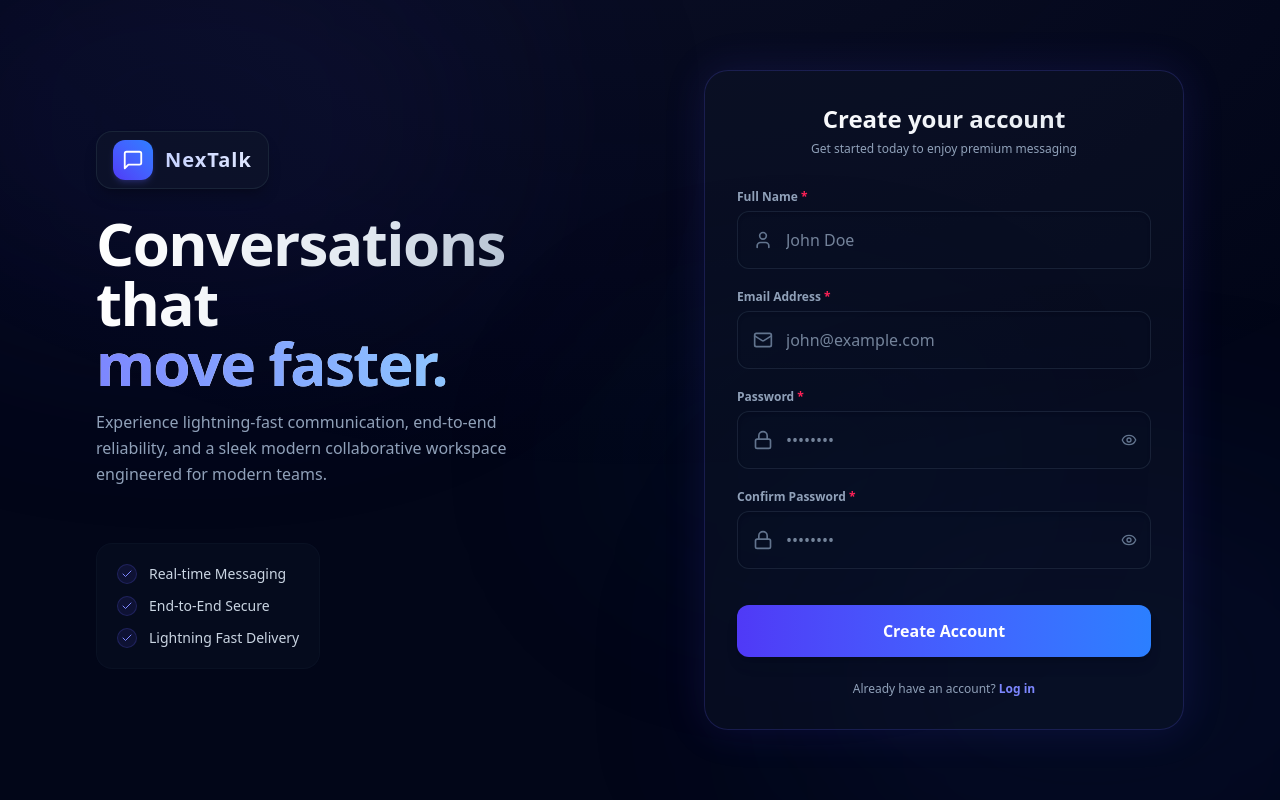
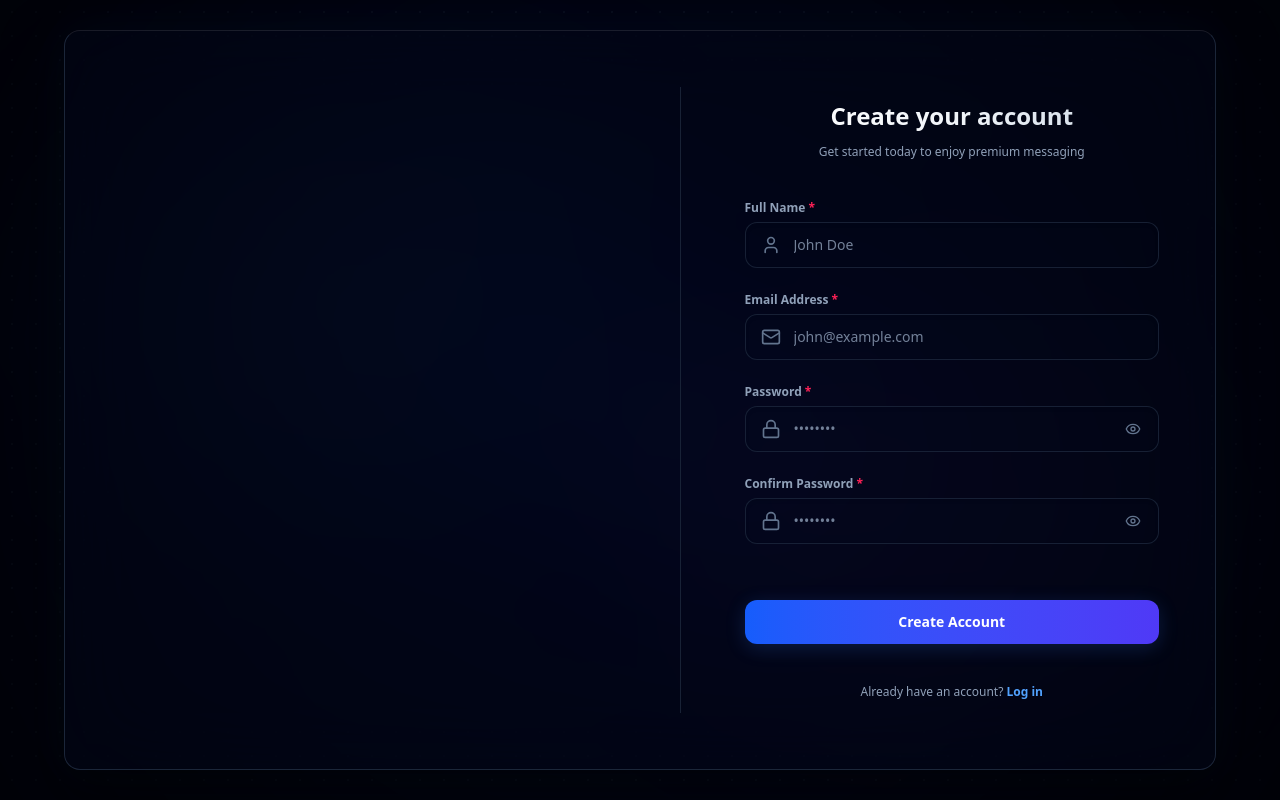
Before and after one commit to ebinlouis/NexTalk, a React (Vite) app in the folder frontend/: page / in a window 1280 px wide. Built offline with nearby package versions, Linux system fonts and the light colour scheme.

Commit message:
style: align form typography, unify layout container, and fix browser autofill styles

```diff
--- a/frontend/src/components/InputField.jsx
+++ b/frontend/src/components/InputField.jsx
@@ -35,11 +35,11 @@ export default function InputField({
                     type={type}
                     placeholder={placeholder}
                     required={required}
-                    className={`w-full bg-slate-900/10 border border-slate-800/80 hover:border-slate-700/80 rounded-xl py-4 ${
+                    className={`w-full bg-slate-900/10 border border-slate-800/80 hover:border-slate-700/80 rounded-xl py-3 ${
                         Icon ? 'pl-12' : 'pl-4'
                     } ${
                         rightElement ? 'pr-12' : 'pr-4'
-                    } text-slate-100 placeholder-slate-400/80 outline-none transition-all duration-300 focus:border-blue-500/80 focus:ring-4 focus:ring-blue-500/20 focus:bg-slate-950/60 shadow-inner`}
+                    } text-sm text-slate-100 placeholder-slate-400/80 outline-none transition-all duration-300 focus:border-blue-500/80 focus:ring-4 focus:ring-blue-500/20 focus:bg-slate-950/60 shadow-inner`}
                     {...props}
                 />
 
--- a/frontend/src/index.css
+++ b/frontend/src/index.css
@@ -64,3 +64,13 @@ body {
 .animate-fade-in-up {
     animation: fadeInUp 0.8s cubic-bezier(0.16, 1, 0.3, 1) forwards;
 }
+
+/* Prevent browser autofill from overriding input styles */
+input:-webkit-autofill,
+input:-webkit-autofill:hover,
+input:-webkit-autofill:focus,
+input:-webkit-autofill:active {
+    -webkit-box-shadow: 0 0 0 1000px #090d16 inset !important; /* Matches input inner background */
+    -webkit-text-fill-color: #f1f5f9 !important; /* Matches text-slate-100 */
+    transition: background-color 5000s ease-in-out 0s;
+}
--- a/frontend/src/pages/SignupPage.jsx
+++ b/frontend/src/pages/SignupPage.jsx
@@ -1,6 +1,6 @@
 import React, { useState } from 'react';
 import { Link } from 'react-router-dom';
-import { User, Mail, Lock, Eye, EyeOff, MessageSquare, Check } from 'lucide-react';
+import { User, Mail, Lock, Eye, EyeOff, MessageSquare, Check, Shield, Zap } from 'lucide-react';
 import InputField from '../components/InputField';
 import { useAuthStore } from '../store/useAuthStore';
 import toast from 'react-hot-toast';
@@ -43,77 +43,133 @@ export default function SignupPage() {
 
     return (
         <div className="relative min-h-screen bg-slate-950 text-slate-100 flex items-center justify-center overflow-hidden font-sans select-none">
-            {/* Decorative Sophisticated Animated Gradient Blobs */}
-            <div className="absolute top-[-10%] left-[-10%] w-[50%] h-[50%] rounded-full bg-indigo-900/20 blur-[120px] animate-pulse duration-8000" />
-            <div className="absolute bottom-[-10%] right-[-10%] w-[50%] h-[50%] rounded-full bg-blue-900/15 blur-[120px] animate-pulse duration-6000" />
-            <div className="absolute top-[40%] right-[20%] w-[35%] h-[35%] rounded-full bg-sky-900/10 blur-[100px] animate-pulse duration-7000" />
+            {/* Ambient Background Glows */}
+            <div className="absolute top-[15%] left-[5%] w-[45%] h-[45%] rounded-full bg-blue-500/10 blur-[130px] animate-pulse duration-8000 pointer-events-none" />
+            <div className="absolute bottom-[15%] right-[5%] w-[45%] h-[45%] rounded-full bg-purple-500/8 blur-[130px] animate-pulse duration-6000 pointer-events-none" />
+            <div className="absolute top-[40%] right-[30%] w-[30%] h-[30%] rounded-full bg-indigo-500/5 blur-[120px] animate-pulse duration-7000 pointer-events-none" />
 
-            {/* Grid Pattern Background */}
-            <div className="absolute inset-0 bg-[radial-gradient(ellipse_80%_80%_at_50%_-20%,rgba(120,119,198,0.08),rgba(255,255,255,0))] pointer-events-none" />
+            {/* Radial Dot Grid Background */}
+            <div className="absolute inset-0 bg-[radial-gradient(#1e293b_1.2px,transparent_1.2px)] bg-size-[24px_24px] opacity-35 pointer-events-none" />
+            <div className="absolute inset-0 bg-[radial-gradient(circle_at_center,rgba(0,0,0,0)_20%,rgba(0,0,0,0.65)_100%)] pointer-events-none" />
 
             {/* Main Container */}
-            <div className="w-full max-w-6xl mx-auto px-4 md:px-8 py-10 flex flex-col lg:flex-row items-center justify-between gap-12 lg:gap-8 z-10 animate-fade-in-up">
-                {/* Left Section: Branding & Product Features */}
-                <div className="w-full lg:w-1/2 flex flex-col items-center lg:items-start text-center lg:text-left gap-6">
-                    <div className="flex items-center gap-3 bg-slate-900/60 border border-slate-800/80 px-4 py-2 rounded-2xl backdrop-blur-md shadow-lg shadow-black/20 hover:scale-105 transition-transform duration-300">
-                        <div className="w-10 h-10 rounded-xl bg-gradient-to-tr from-indigo-600 to-blue-500 flex items-center justify-center text-white shadow-md shadow-indigo-500/20">
-                            <MessageSquare size={22} />
+            <div
+                className="w-full max-w-6xl mx-auto px-6 md:px-14 py-12 md:py-14 flex flex-col lg:flex-row items-center lg:items-stretch justify-center gap-12 lg:gap-16 z-10 animate-fade-in opacity-0 bg-slate-950/50 backdrop-blur-2xl border border-slate-800/95 rounded-2xl shadow-[0_25px_60px_rgba(0,0,0,0.65),0_0_50px_rgba(59,130,246,0.06)] border-t-white/10 relative transition-all duration-500 hover:border-slate-700/50"
+                style={{ animationFillMode: 'forwards' }}
+            >
+                {/* Left Section: Branding & Features (Hidden on mobile/tablet for centering card) */}
+                <div
+                    className="hidden lg:flex w-full lg:w-1/2 flex-col justify-center items-start text-left gap-8 animate-fade-in opacity-0"
+                    style={{ animationFillMode: 'forwards' }}
+                >
+                    <div
+                        className="flex items-center gap-3 mb-2 cursor-pointer group animate-fade-in-left opacity-0"
+                        style={{ animationDelay: '100ms', animationFillMode: 'forwards' }}
+                    >
+                        <div className="w-9 h-9 rounded-xl bg-linear-to-tr from-blue-600 to-indigo-600 flex items-center justify-center text-white shadow-md shadow-blue-500/20 group-hover:rotate-6 transition-transform duration-200">
+                            <MessageSquare size={18} />
                         </div>
-                        <span className="text-xl font-bold tracking-wider bg-gradient-to-r from-indigo-200 to-indigo-100 bg-clip-text text-transparent">
+                        <span className="text-lg font-bold tracking-wider bg-linear-to-r from-slate-100 via-slate-200 to-slate-300 bg-clip-text text-transparent">
                             NexTalk
                         </span>
                     </div>
 
-                    <div className="space-y-4">
-                        <h1 className="text-4xl md:text-5xl lg:text-6xl font-extrabold tracking-tight leading-none bg-gradient-to-r from-white via-slate-200 to-slate-400 bg-clip-text text-transparent">
-                            Conversations that
+                    <div
+                        className="space-y-4 animate-fade-in-left opacity-0"
+                        style={{ animationDelay: '200ms', animationFillMode: 'forwards' }}
+                    >
+                        <h1 className="text-[32px] md:text-[43px] lg:text-[48px] font-extrabold tracking-tight leading-[1.1] text-white">
+                            <span className="whitespace-nowrap">Connect Better.</span>
                             <br />
-                            <span className="bg-gradient-to-r from-indigo-400 to-blue-300 bg-clip-text text-transparent">
-                                move faster.
+                            <span className="bg-linear-to-r from-blue-400 via-indigo-400 to-purple-400 bg-clip-text text-transparent whitespace-nowrap">
+                                Work Together.
                             </span>
                         </h1>
-                        <p className="text-sm md:text-base text-slate-400 max-w-md leading-relaxed">
-                            Experience lightning-fast communication, end-to-end reliability, and a
-                            sleek modern collaborative workspace engineered for modern teams.
+                        <p className="text-sm md:text-base text-slate-400 max-w-90 leading-relaxed">
+                            Secure messaging, seamless collaboration, and real-time communication
+                            built for modern teams.
                         </p>
                     </div>
 
-                    {/* Product-Focused Trust Checkmarks */}
-                    <div className="hidden lg:flex flex-col gap-3 mt-8 p-5 bg-slate-900/30 border border-slate-800/20 rounded-2xl backdrop-blur-sm">
-                        <div className="flex items-center gap-3 text-slate-300 text-sm">
-                            <div className="w-5 h-5 rounded-full bg-indigo-500/10 flex items-center justify-center text-indigo-400 border border-indigo-500/20">
-                                <Check size={12} />
+                    {/* Premium Feature Information Cards */}
+                    <div className="grid grid-cols-1 gap-4 mt-4 w-full max-w-md">
+                        <div
+                            className="flex items-start gap-4 p-5 rounded-2xl bg-slate-900/10 border border-slate-800/40 backdrop-blur-sm hover:bg-slate-900/30 hover:border-slate-700/60 hover:-translate-y-1 hover:shadow-[0_8px_30px_rgba(59,130,246,0.06)] transition-all duration-200 group cursor-pointer animate-fade-in-left opacity-0"
+                            style={{ animationDelay: '300ms', animationFillMode: 'forwards' }}
+                        >
+                            <div className="w-10 h-10 rounded-xl bg-blue-500/10 border border-blue-500/20 flex items-center justify-center text-blue-400 group-hover:scale-110 group-hover:bg-blue-500/20 group-hover:shadow-[0_0_15px_rgba(59,130,246,0.2)] group-hover:border-blue-500/40 transition-all duration-200">
+                                <MessageSquare size={20} />
                             </div>
-                            <span>Real-time Messaging</span>
+                            <div className="space-y-0.5">
+                                <h4 className="text-sm font-semibold text-slate-200 group-hover:text-white transition-colors">
+                                    Real-Time Messaging
+                                </h4>
+                                <p className="text-xs text-slate-400 leading-relaxed">
+                                    Instant messaging with typing indicators and online presence.
+                                </p>
                             </div>
-                        <div className="flex items-center gap-3 text-slate-300 text-sm">
-                            <div className="w-5 h-5 rounded-full bg-indigo-500/10 flex items-center justify-center text-indigo-400 border border-indigo-500/20">
-                                <Check size={12} />
                         </div>
-                            <span>End-to-End Secure</span>
+
+                        <div
+                            className="flex items-start gap-4 p-5 rounded-2xl bg-slate-900/10 border border-slate-800/40 backdrop-blur-sm hover:bg-slate-900/30 hover:border-slate-700/60 hover:-translate-y-1 hover:shadow-[0_8px_30px_rgba(59,130,246,0.06)] transition-all duration-200 group cursor-pointer animate-fade-in-left opacity-0"
+                            style={{ animationDelay: '400ms', animationFillMode: 'forwards' }}
+                        >
+                            <div className="w-10 h-10 rounded-xl bg-indigo-500/10 border border-indigo-500/20 flex items-center justify-center text-indigo-400 group-hover:scale-110 group-hover:bg-indigo-500/20 group-hover:shadow-[0_0_15px_rgba(99,102,241,0.2)] group-hover:border-indigo-500/40 transition-all duration-200">
+                                <Shield size={20} />
                             </div>
-                        <div className="flex items-center gap-3 text-slate-300 text-sm">
-                            <div className="w-5 h-5 rounded-full bg-indigo-500/10 flex items-center justify-center text-indigo-400 border border-indigo-500/20">
-                                <Check size={12} />
+                            <div className="space-y-0.5">
+                                <h4 className="text-sm font-semibold text-slate-200 group-hover:text-white transition-colors">
+                                    End-to-End Encryption
+                                </h4>
+                                <p className="text-xs text-slate-400 leading-relaxed">
+                                    Enterprise-grade security for every conversation.
+                                </p>
                             </div>
-                            <span>Lightning Fast Delivery</span>
+                        </div>
+
+                        <div
+                            className="flex items-start gap-4 p-5 rounded-2xl bg-slate-900/10 border border-slate-800/40 backdrop-blur-sm hover:bg-slate-900/30 hover:border-slate-700/60 hover:-translate-y-1 hover:shadow-[0_8px_30px_rgba(59,130,246,0.06)] transition-all duration-200 group cursor-pointer animate-fade-in-left opacity-0"
+                            style={{ animationDelay: '500ms', animationFillMode: 'forwards' }}
+                        >
+                            <div className="w-10 h-10 rounded-xl bg-purple-500/10 border border-purple-500/20 flex items-center justify-center text-purple-400 group-hover:scale-110 group-hover:bg-purple-500/20 group-hover:shadow-[0_0_15px_rgba(168,85,247,0.2)] group-hover:border-purple-500/40 transition-all duration-200">
+                                <Zap size={20} />
+                            </div>
+                            <div className="space-y-0.5">
+                                <h4 className="text-sm font-semibold text-slate-200 group-hover:text-white transition-colors">
+                                    Lightning Fast
+                                </h4>
+                                <p className="text-xs text-slate-400 leading-relaxed">
+                                    Optimized for instant delivery and reliable communication.
+                                </p>
+                            </div>
                         </div>
                     </div>
                 </div>
 
-                {/* Right Section: Glassmorphism Card */}
-                <div className="w-full lg:w-[480px]">
-                    <div className="w-full bg-slate-900/40 backdrop-blur-xl border border-indigo-500/20 rounded-3xl p-6 md:p-8 shadow-[0_0_40px_rgba(79,70,229,0.15)] relative group/card transition-all duration-500 hover:border-indigo-500/30">
-                        <div className="text-center mb-8">
-                            <h2 className="text-2xl font-bold bg-gradient-to-r from-white to-slate-200 bg-clip-text text-transparent">
+                {/* Right Section */}
+                <div
+                    className="w-full lg:w-125 flex flex-col justify-center animate-fade-in-right opacity-0 lg:border-l lg:border-slate-800/85 lg:pl-16"
+                    style={{ animationDelay: '150ms', animationFillMode: 'forwards' }}
+                >
+                    <div className="flex lg:hidden items-center justify-center gap-2.5 mb-8">
+                        <div className="w-8 h-8 rounded-lg bg-linear-to-tr from-blue-600 to-indigo-600 flex items-center justify-center text-white">
+                            <MessageSquare size={16} />
+                        </div>
+                        <span className="text-lg font-bold tracking-wider bg-linear-to-r from-slate-100 to-slate-200 bg-clip-text text-transparent">
+                            NexTalk
+                        </span>
+                    </div>
+
+                    <div className="text-center mb-10 space-y-3">
+                        <h2 className="text-2xl font-bold bg-linear-to-r from-white via-slate-100 to-slate-300 bg-clip-text text-transparent">
                             Create your account
                         </h2>
-                            <p className="text-xs text-slate-400 mt-1.5">
+                        <p className="text-xs text-slate-400">
                             Get started today to enjoy premium messaging
                         </p>
                     </div>
 
-                        <form onSubmit={handleSubmit} className="space-y-5">
+                    <form onSubmit={handleSubmit} className="space-y-6">
                         {/* Name Input */}
                         <InputField
                             id="name"
@@ -124,6 +180,7 @@ export default function SignupPage() {
                             icon={User}
                             value={formData.name}
                             onChange={handleChange}
+                            autoComplete="name"
                         />
 
                         {/* Email Input */}
@@ -137,6 +194,7 @@ export default function SignupPage() {
                             icon={Mail}
                             value={formData.email}
                             onChange={handleChange}
+                            autoComplete="username"
                         />
 
                         {/* Password Input */}
@@ -150,11 +208,12 @@ export default function SignupPage() {
                             icon={Lock}
                             value={formData.password}
                             onChange={handleChange}
+                            autoComplete="new-password"
                             rightElement={
                                 <button
                                     type="button"
                                     onClick={() => setShowPassword(!showPassword)}
-                                        className="text-slate-500 hover:text-slate-300 transition-colors focus:outline-none cursor-pointer"
+                                    className="text-slate-500 hover:text-slate-200 transition-colors duration-200 focus:outline-none cursor-pointer p-1 rounded-lg hover:bg-slate-800/40"
                                 >
                                     {showPassword ? <EyeOff size={16} /> : <Eye size={16} />}
                                 </button>
@@ -172,17 +231,14 @@ export default function SignupPage() {
                             icon={Lock}
                             value={formData.confirmPassword}
                             onChange={handleChange}
+                            autoComplete="new-password"
                             rightElement={
                                 <button
                                     type="button"
                                     onClick={() => setShowConfirmPassword(!showConfirmPassword)}
-                                        className="text-slate-500 hover:text-slate-300 transition-colors focus:outline-none cursor-pointer"
+                                    className="text-slate-500 hover:text-slate-200 transition-colors duration-200 focus:outline-none cursor-pointer p-1 rounded-lg hover:bg-slate-800/40"
                                 >
-                                        {showConfirmPassword ? (
-                                            <EyeOff size={16} />
-                                        ) : (
-                                            <Eye size={16} />
-                                        )}
+                                    {showConfirmPassword ? <EyeOff size={16} /> : <Eye size={16} />}
                                 </button>
                             }
                         />
@@ -191,7 +247,7 @@ export default function SignupPage() {
                         <button
                             type="submit"
                             disabled={isSigningUp}
-                                className="w-full mt-4 bg-gradient-to-r from-indigo-600 to-blue-500 hover:from-indigo-500 hover:to-blue-400 text-white font-semibold py-3.5 px-4 rounded-xl shadow-lg transition-all duration-300 hover:scale-[1.02] hover:shadow-[0_0_25px_rgba(59,130,246,0.4)] active:scale-[0.98] cursor-pointer focus:outline-none focus:ring-4 focus:ring-indigo-500/30 text-sm md:text-base text-center disabled:opacity-50 disabled:cursor-not-allowed"
+                            className="w-full mt-8 bg-linear-to-r from-blue-600 to-indigo-600 hover:from-blue-500 hover:to-indigo-500 hover:brightness-110 text-white font-semibold py-3 px-4 rounded-xl shadow-[0_4px_20px_rgba(59,130,246,0.2)] hover:shadow-[0_8px_30px_rgba(59,130,246,0.4)] transition-all duration-200 hover:-translate-y-0.5 active:translate-y-0 active:scale-[0.96] cursor-pointer focus:outline-none focus:ring-2 focus:ring-blue-500/50 text-sm text-center disabled:opacity-50 disabled:cursor-not-allowed disabled:pointer-events-none disabled:translate-y-0"
                         >
                             {isSigningUp ? (
                                 <span className="flex items-center justify-center gap-2">
@@ -205,12 +261,12 @@ export default function SignupPage() {
                     </form>
 
                     {/* Login Redirect */}
-                        <div className="text-center mt-6">
+                    <div className="text-center mt-10">
                         <p className="text-xs text-slate-400">
                             Already have an account?{' '}
                             <Link
                                 to="/login"
-                                    className="font-semibold text-indigo-400 hover:text-indigo-300 hover:underline transition-colors"
+                                className="font-semibold text-blue-400 hover:text-blue-300 hover:underline transition-colors duration-200"
                             >
                                 Log in
                             </Link>
@@ -219,6 +275,5 @@ export default function SignupPage() {
                 </div>
             </div>
         </div>
-        </div>
     );
 }
```
Also changed, not shown: frontend/src/pages/LoginPage.jsx (+47 -23 lines), 1 other file (tests, documents, lock files or other folders). Lines whose indentation alone changed are shown as unchanged.
